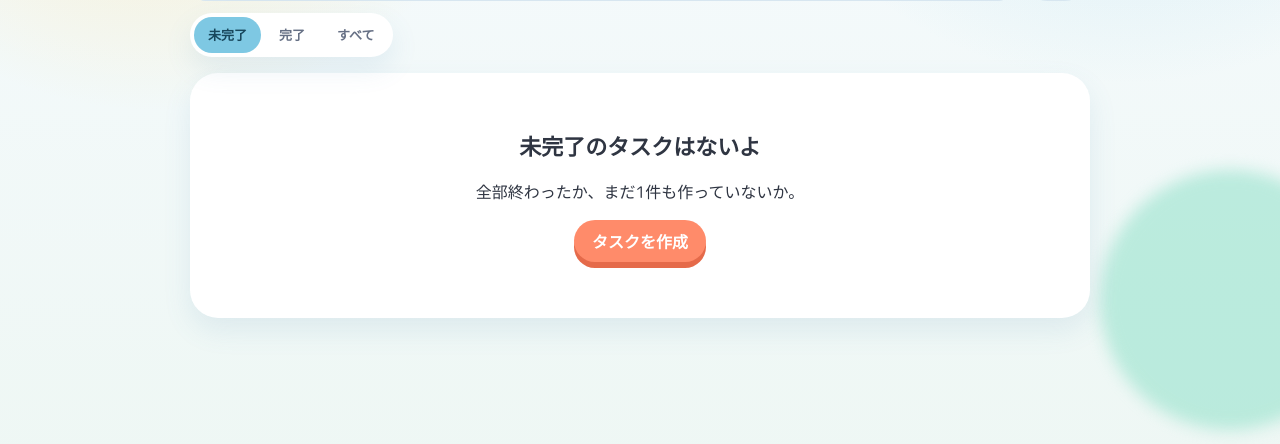
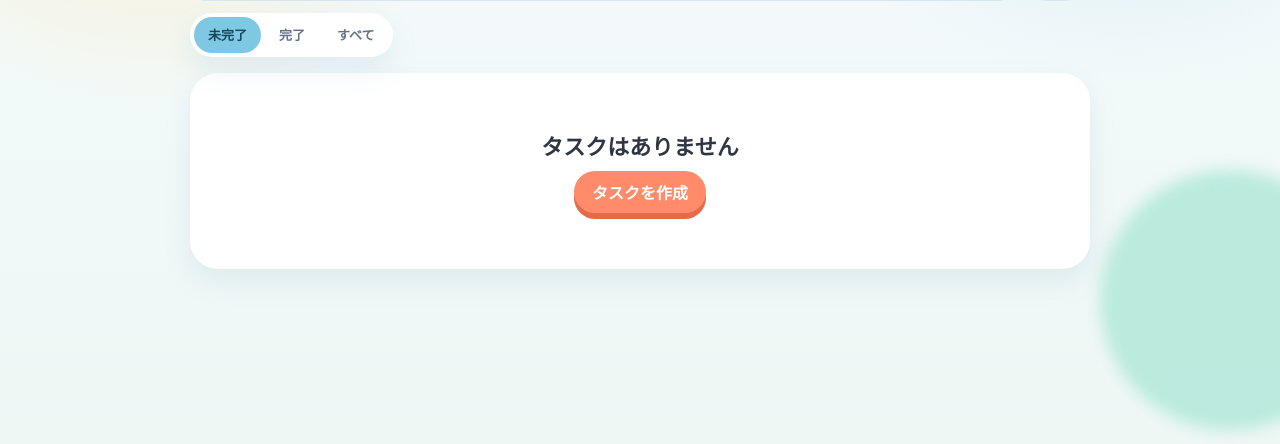
Before and after one commit to marinerg2002-prog/todo-notebook, a Flask app: page /?sort=created&status=open in a window 1280 px wide. Shown: the part 330-774 px from the top of the page. Run offline with Flask 3, Linux system fonts and the light colour scheme.

Commit message:
Simplify the empty open-task list message.
Co-authored-by: Cursor <cursoragent@cursor.com>

```diff
--- a/templates/index.html
+++ b/templates/index.html
@@ -104,8 +104,7 @@
       <p class="empty-kana">完了したタスクはまだない</p>
       <p>終わったら「完了」を押そう。</p>
     {% elif status == 'open' %}
-      <p class="empty-kana">未完了のタスクはないよ</p>
-      <p>全部終わったか、まだ1件も作っていないか。</p>
+      <p class="empty-kana">タスクはありません</p>
     {% else %}
       <p class="empty-kana">まだ何もないみたい</p>
       <p>最初のタスクを書いてみよう。</p>
--- a/test_app.py
+++ b/test_app.py
@@ -64,7 +64,7 @@ class FlaskAppTest(unittest.TestCase):
     def test_register_and_edit_flow(self) -> None:
         list_page = self.client.get("/")
         self.assertEqual(list_page.status_code, 200)
-        self.assertIn("未完了のタスクはないよ".encode("utf-8"), list_page.data)
+        self.assertIn("タスクはありません".encode("utf-8"), list_page.data)
 
         created = self.client.post(
             "/new",
@@ -113,7 +113,7 @@ class FlaskAppTest(unittest.TestCase):
 
         done = self.client.post(f"/done/{todo_id}", follow_redirects=True)
         self.assertEqual(done.status_code, 200)
-        self.assertIn("未完了のタスクはないよ".encode("utf-8"), done.data)
+        self.assertIn("タスクはありません".encode("utf-8"), done.data)
         completed = self.client.get("/?status=done")
         self.assertIn("レポート".encode("utf-8"), completed.data)
         self.assertIn("完了".encode("utf-8"), completed.data)
```
